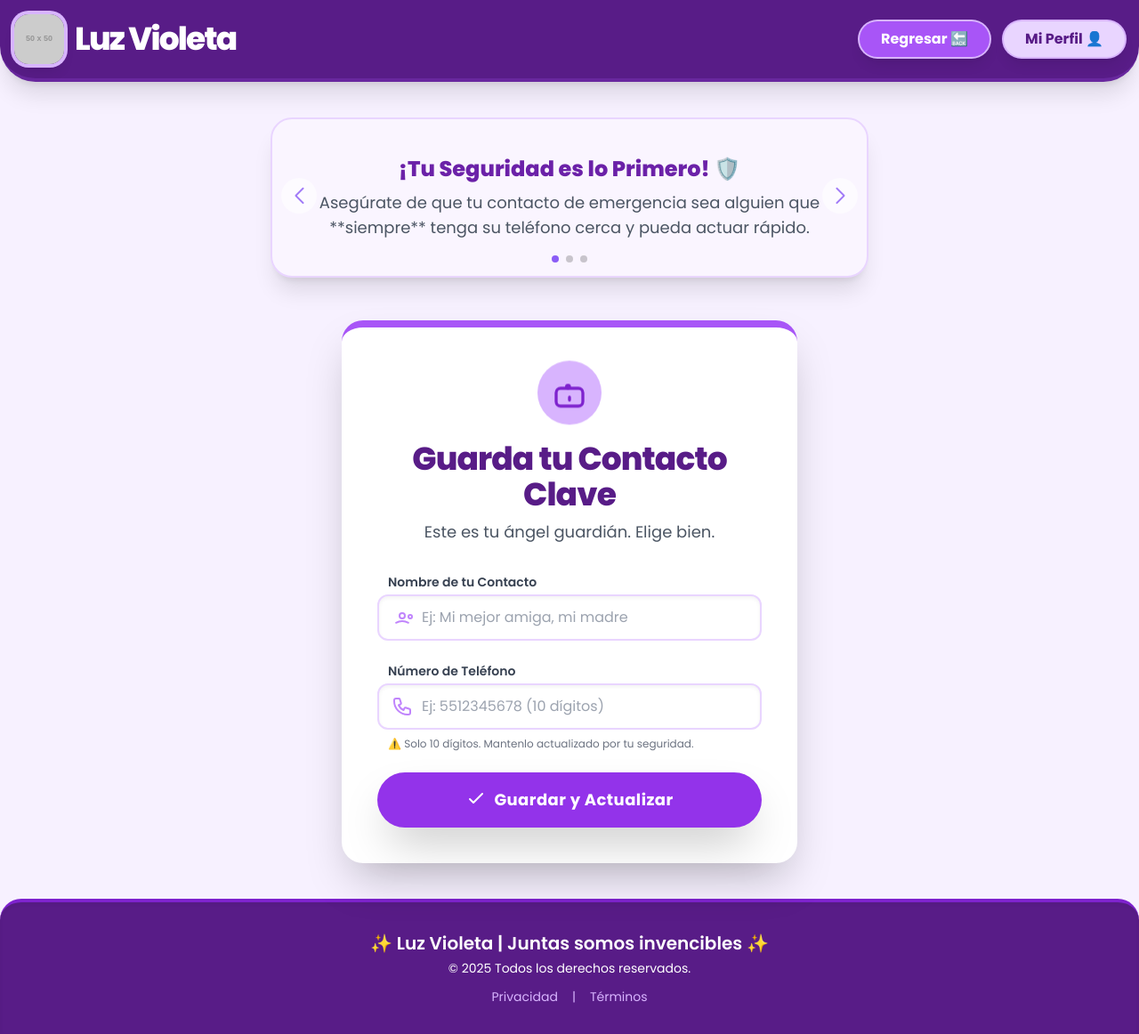
After one commit to diego-reb/Luz-Violeta, a Python web app: template app/templates/contacto.html in a window 1280 px wide. The commit adds this page. Shown: the whole page at 89% size. Run offline with Jinja, Linux system fonts and the light colour scheme; the template is opened without the code that fills it, so the values that code supplies are empty; grey boxes labelled with a size stand in for pictures from a placeholder-image service; some libraries are stand-ins or nearby versions.

Commit message:
Ximena realice la vista contacto y movi la accesibilidad

```diff
--- a/app/static/css/accesibilidad.css
+++ b/app/static/css/accesibilidad.css
@@ -93,7 +93,7 @@ body.light-mode .bg-white {
 /* ▧ ALTO CONTRASTE */
 body.high-contrast {
     background: #000 !important;
-    color: #fff !important;
+    color: #ff007f !important; /* CAMBIO: Rosa fluorescente */
 }
 
 body.high-contrast a {
@@ -104,9 +104,9 @@ body.high-contrast .card,
 body.high-contrast .form-panel,
 body.high-contrast .card-hover,
 body.high-contrast .bg-white {
-    background: #000 !important;
+    background: #0f0e0f !important;
     border: 1px solid #f2fa06 !important;
-    color: #15ff00 !important;
+    color: #ff007f !important; /* CAMBIO: Rosa fluorescente */
 }
 
 body.high-contrast input,
--- /dev/null
+++ b/app/templates/contacto.html
@@ -0,0 +1,215 @@
+<!DOCTYPE html>
+<html lang="es">
+<head>
+    <meta charset="UTF-8">
+    <meta name="viewport" content="width=device-width, initial-scale=1.0">
+    <title>Guardar Contacto - Luz Violeta</title>
+    <script src="https://cdn.tailwindcss.com"></script>
+    <link rel="stylesheet" href="https://cdn.jsdelivr.net/npm/swiper@11/swiper-bundle.min.css" />
+    <style>
+        /* Fuente principal y fondo */
+        @import url('https://fonts.googleapis.com/css2?family=Poppins:wght@400;600;700;800&display=swap');
+
+        body {
+            font-family: 'Poppins', sans-serif;
+            background-color: #f7f1ff; /* Lila muy claro */
+            position: relative;
+            overflow-x: hidden;
+        }
+
+        /* Efecto de sombra y elevación en tarjetas */
+        .card-hover:hover {
+            transform: translateY(-6px) rotateZ(0.5deg);
+            box-shadow: 0 15px 30px rgba(0, 0, 0, 0.2);
+        }
+
+        /* Estilo del contenedor de icono */
+        .icon-container {
+            background-color: #d8b4fe;
+            border-radius: 50%;
+            padding: 1rem;
+            display: inline-flex;
+            align-items: center;
+            justify-content: center;
+        }
+
+        /* Clases personalizadas para el carrusel */
+        .swiper-pagination-bullet-active {
+            background: #8b5cf6 !important;
+        }
+
+        /* Ocultar flechas de navegación en pantallas muy pequeñas */
+        .swiper-button-prev, .swiper-button-next {
+            color: #8b5cf6 !important;
+            background-color: rgba(255, 255, 255, 0.7);
+            border-radius: 50%;
+            width: 40px;
+            height: 40px;
+            opacity: 0.8;
+            transition: all 0.3s;
+            display: none !important;
+        }
+
+        /* Mostrar flechas solo a partir de tabletas (md) */
+        @media (min-width: 768px) {
+            .swiper-button-prev, .swiper-button-next {
+                display: flex !important;
+            }
+        }
+
+        .swiper-button-prev:hover, .swiper-button-next:hover {
+            opacity: 1;
+            transform: scale(1.1);
+        }
+
+        .swiper-button-prev::after, .swiper-button-next::after {
+            font-size: 18px !important;
+            font-weight: 700;
+        }
+
+        /* Animación para el icono */
+        @keyframes bounce-slow {
+            0%, 100% {
+                transform: translateY(0);
+            }
+            50% {
+                transform: translateY(-8px);
+            }
+        }
+        .animate-bounce-slow {
+            animation: bounce-slow 3s infinite ease-in-out;
+        }
+    </style>
+</head>
+<body class="text-gray-800">
+    <header class="bg-purple-900 shadow-xl rounded-b-[40px] px-4 py-3 sm:py-4 flex items-center justify-between relative z-10 border-b-4 border-purple-500/20">
+        <a href="index.html" class="flex items-center space-x-2 sm:space-x-3 transition duration-300 transform hover:scale-[1.02]">
+            <img src="https://placehold.co/50x50/ffffff/8b5cf6?text=LV" alt="Logo Luz Violeta" class="rounded-xl sm:rounded-2xl shadow-lg ring-2 sm:ring-4 ring-purple-300 w-10 h-10 sm:w-14 sm:h-14">
+            <span class="text-2xl sm:text-4xl font-extrabold text-white hidden sm:block tracking-tighter">Luz Violeta</span>
+        </a>
+        <nav class="flex space-x-2 sm:space-x-4">
+            <a href="perfil.html" class="bg-purple-500 hover:bg-purple-600 text-white font-bold py-2 px-3 sm:px-6 rounded-full transition-all duration-300 shadow-lg text-sm sm:text-base transform hover:scale-105 hover:shadow-xl ring-2 ring-purple-300">
+                Regresar 🔙
+            </a>
+            <a href="perfil.html" class="bg-purple-200 hover:bg-purple-300 text-purple-900 font-bold py-2 px-3 sm:px-6 rounded-full transition-all duration-300 shadow-lg text-sm sm:text-base transform hover:scale-105 hover:shadow-xl ring-2 ring-purple-300">
+                Mi Perfil 👤
+            </a>
+        </nav>
+    </header>
+
+    <main class="min-h-screen p-4 sm:p-6 md:p-10 flex flex-col items-center justify-start">
+
+        <div class="w-full max-w-xl lg:max-w-2xl mb-8 sm:mb-10 md:mb-12">
+            <div class="swiper mySwiper rounded-2xl sm:rounded-3xl shadow-xl bg-purple-50 p-4 sm:p-6 border-2 border-purple-200">
+                <div class="swiper-wrapper">
+                    <div class="swiper-slide text-center p-2 sm:p-4">
+                        <h3 class="text-xl sm:text-2xl font-extrabold text-purple-800 mb-2">¡Tu Seguridad es lo Primero! 🛡️</h3>
+                        <p class="text-sm sm:text-lg text-gray-600">Asegúrate de que tu contacto de emergencia sea alguien que **siempre** tenga su teléfono cerca y pueda actuar rápido.</p>
+                    </div>
+                    <div class="swiper-slide text-center p-2 sm:p-4">
+                        <h3 class="text-xl sm:text-2xl font-extrabold text-purple-800 mb-2">Alerta de Pánico 🚨</h3>
+                        <p class="text-sm sm:text-lg text-gray-600">Solo se notificará a tu contacto cuando actives la alerta. Tu ubicación se compartirá automáticamente.</p>
+                    </div>
+                    <div class="swiper-slide text-center p-2 sm:p-4">
+                        <h3 class="text-xl sm:text-2xl font-extrabold text-purple-800 mb-2">Mantén tus Datos Actualizados 🔄</h3>
+                        <p class="text-sm sm:text-lg text-gray-600">Si cambias de contacto, vuelve a ingresar los datos para garantizar la efectividad de la ayuda en caso de necesidad.</p>
+                    </div>
+                </div>
+                <div class="swiper-pagination mt-4"></div>
+                <div class="swiper-button-next"></div>
+                <div class="swiper-button-prev"></div>
+            </div>
+        </div>
+
+        <div class="container mx-auto max-w-sm sm:max-w-md lg:max-w-lg bg-white p-6 sm:p-8 md:p-10 rounded-2xl sm:rounded-3xl shadow-2xl card-hover transition-all duration-500 ease-in-out border-t-8 border-purple-500 w-full">
+            <div class="text-center mb-6 sm:mb-8">
+                <div class="icon-container mx-auto mb-4 animate-bounce-slow">
+                    <svg xmlns="http://www.w3.org/2000/svg" class="h-8 w-8 sm:h-10 sm:w-10 text-purple-700" fill="none" viewBox="0 0 24 24" stroke="currentColor" stroke-width="2">
+                        <path stroke-linecap="round" stroke-linejoin="round" d="M12 15v2m-6 4h12a3 3 0 003-3v-6a3 3 0 00-3-3H6a3 3 0 00-3 3v6a3 3 0 003 3z" />
+                        <path stroke-linecap="round" stroke-linejoin="round" d="M11 9a1 1 0 100-2 1 1 0 000 2z" />
+                    </svg>
+                </div>
+                <h2 class="text-2xl sm:text-3xl md:text-4xl font-extrabold text-purple-900 tracking-tight">Guarda tu Contacto Clave</h2>
+                <p class="text-sm sm:text-lg text-gray-600 mt-1 sm:mt-2">Este es tu ángel guardián. Elige bien.</p>
+            </div>
+
+            <form action="#" method="POST" class="space-y-5 sm:space-y-6">
+                <div>
+                    <label for="nombre_contacto" class="block text-sm font-semibold text-gray-700 ml-3 mb-1">Nombre de tu Contacto</label>
+                    <div class="relative">
+                        <input type="text" id="nombre_contacto" name="nombre_contacto" required placeholder="Ej: Mi mejor amiga, mi madre" class="mt-1 block w-full pl-10 sm:pl-12 pr-4 py-3 border-2 border-purple-200 rounded-xl shadow-inner placeholder-gray-400 focus:outline-none focus:ring-4 focus:ring-purple-300 focus:border-purple-500 transition-all duration-300 ease-in-out">
+                        <svg xmlns="http://www.w3.org/2000/svg" class="absolute left-3 sm:left-4 top-1/2 transform -translate-y-1/2 h-5 w-5 sm:h-6 sm:w-6 text-purple-400" fill="none" viewBox="0 0 24 24" stroke="currentColor" stroke-width="2"><path stroke-linecap="round" stroke-linejoin="round" d="M5.121 17.804A13.93 13.93 0 0112 16c2.5 0 4.847.655 6.879 1.804M15 10a3 3 0 11-6 0 3 3 0 016 0zm6 3a2 2 0 100-4 2 2 0 000 4z" /></svg>
+                    </div>
+                </div>
+
+                <div>
+                    <label for="numero_emergencia" class="block text-sm font-semibold text-gray-700 ml-3 mb-1">Número de Teléfono</label>
+                    <div class="relative">
+                        <input type="tel" id="numero_emergencia" name="numero_emergencia" required pattern="[0-9]{10}" maxlength="10" placeholder="Ej: 5512345678 (10 dígitos)" class="mt-1 block w-full pl-10 sm:pl-12 pr-4 py-3 border-2 border-purple-200 rounded-xl shadow-inner placeholder-gray-400 focus:outline-none focus:ring-4 focus:ring-purple-300 focus:border-purple-500 transition-all duration-300 ease-in-out">
+                        <svg xmlns="http://www.w3.org/2000/svg" class="absolute left-3 sm:left-4 top-1/2 transform -translate-y-1/2 h-5 w-5 sm:h-6 sm:w-6 text-purple-400" fill="none" viewBox="0 0 24 24" stroke="currentColor" stroke-width="2"><path stroke-linecap="round" stroke-linejoin="round" d="M3 5a2 2 0 012-2h3.28a1 1 0 01.948.684l1.498 4.493a1 1 0 01-.502 1.21l-2.257 1.13a11.042 11.042 0 005.516 5.516l1.13-2.257a1 1 0 011.21-.502l4.493 1.498a1 1 0 01.684.949V19a2 2 0 01-2 2h-1C9.716 21 3 14.284 3 6V5z" /></svg>
+                    </div>
+                    <p class="mt-2 text-xs text-gray-500 ml-3">⚠️ Solo 10 dígitos. Mantenlo actualizado por tu seguridad.</p>
+                </div>
+
+                <div>
+                    <button type="submit" class="w-full flex justify-center py-3 sm:py-4 px-4 border border-transparent rounded-full shadow-2xl text-base sm:text-lg font-bold text-white bg-purple-600 hover:bg-purple-700 focus:outline-none focus:ring-4 focus:ring-offset-2 focus:ring-purple-500 transition-all duration-300 transform hover:scale-[1.02] active:scale-95 ease-out tracking-wide">
+                        <svg xmlns="http://www.w3.org/2000/svg" class="h-5 w-5 sm:h-6 sm:w-6 mr-2" fill="none" viewBox="0 0 24 24" stroke="currentColor" stroke-width="2"><path stroke-linecap="round" stroke-linejoin="round" d="M5 13l4 4L19 7" /></svg>
+                        Guardar y Actualizar
+                    </button>
+                </div>
+            </form>
+        </div>
+    </main>
+
+    <footer class="bg-purple-900 text-white text-center py-6 sm:py-8 shadow-inner rounded-t-2xl sm:rounded-t-3xl border-t-4 border-purple-700">
+        <p class="text-base sm:text-xl font-semibold mb-1">✨ Luz Violeta | Juntas somos invencibles ✨</p>
+        <p class="text-xs sm:text-sm">© 2025 Todos los derechos reservados.</p>
+        <div class="flex justify-center space-x-3 sm:space-x-4 mt-3">
+            <a href="#" class="text-purple-300 hover:text-white transition duration-200 text-sm">Privacidad</a>
+            <span class="text-purple-300 text-sm">|</span>
+            <a href="#" class="text-purple-300 hover:text-white transition duration-200 text-sm">Términos</a>
+        </div>
+    </footer>
+
+    <script src="https://cdn.jsdelivr.net/npm/swiper@11/swiper-bundle.min.js"></script>
+
+    <script>
+        // Inicialización de Swiper
+        var swiper = new Swiper(".mySwiper", {
+            spaceBetween: 20,
+            centeredSlides: true,
+            loop: true,
+            autoplay: {
+                delay: 5500,
+                disableOnInteraction: false,
+            },
+            pagination: {
+                el: ".swiper-pagination",
+                clickable: true,
+            },
+            navigation: {
+                nextEl: ".swiper-button-next",
+                prevEl: ".swiper-button-prev",
+            },
+            // Asegura que las flechas de navegación se ocultan en móvil
+            on: {
+                init: function () {
+                    if (window.innerWidth < 768) {
+                        this.navigation.nextEl.style.display = 'none';
+                        this.navigation.prevEl.style.display = 'none';
+                    }
+                },
+                resize: function () {
+                    if (window.innerWidth < 768) {
+                        this.navigation.nextEl.style.display = 'none';
+                        this.navigation.prevEl.style.display = 'none';
+                    } else {
+                        this.navigation.nextEl.style.display = 'flex';
+                        this.navigation.prevEl.style.display = 'flex';
+                    }
+                }
+            }
+        });
+    </script>
+</body>
+</html>
```
Also changed, not shown: app/templates/index.html (+4 -4 lines), app/templates/albergues.html (line endings or trailing spaces).
